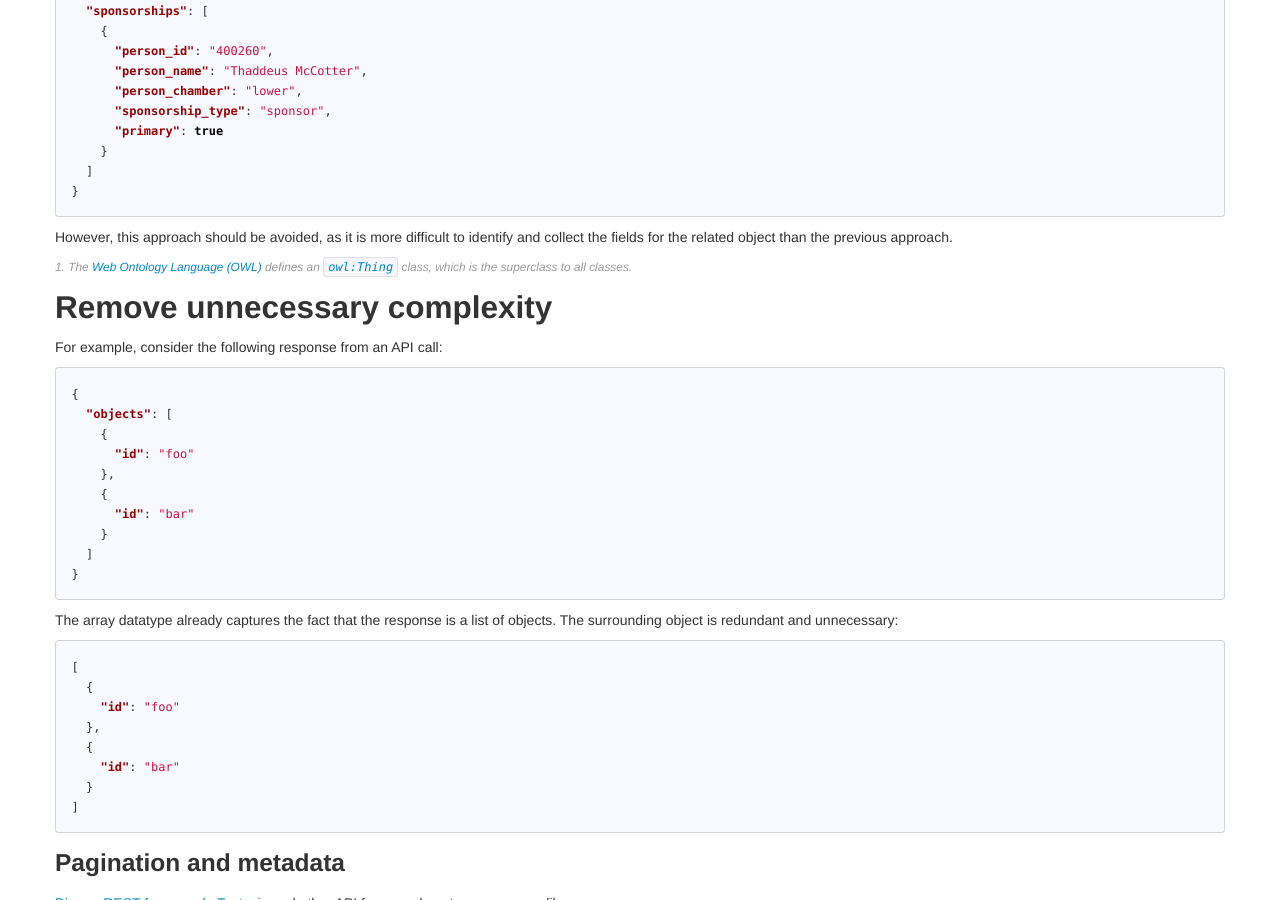
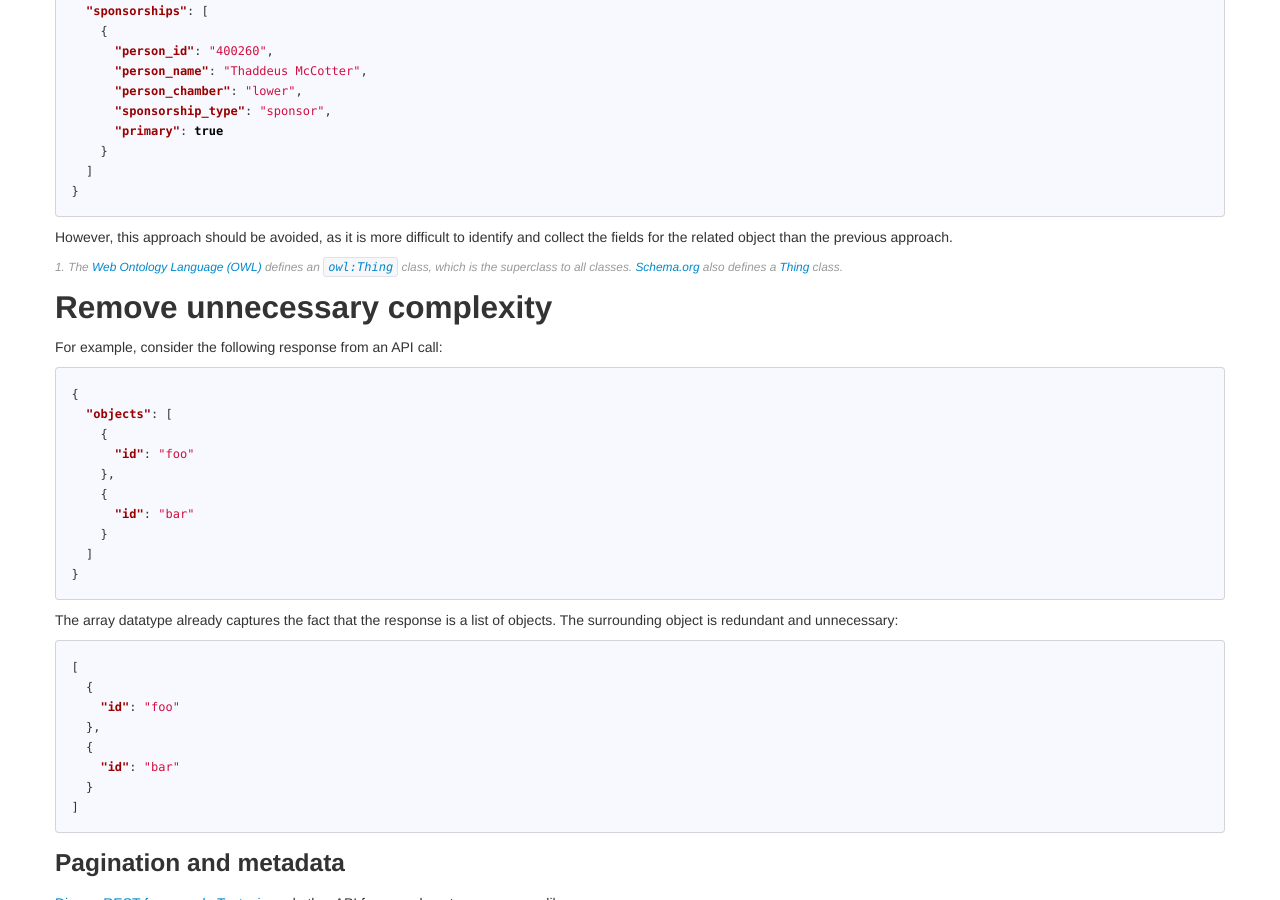
Before and after one commit to popolo-project/popolo-spec, a Jekyll site: the page built from appendices/json-patterns.md, in a window 1280 px wide and 900 px high, scrolled down 1774 px. Built offline with Jekyll 4.4.1, drawn with Linux system fonts in a browser that asks for light colours; nearby versions of some CDN libraries; Markdown is read by kramdown in place of the engine named in the settings.

Commit message:
add note

```diff
--- a/appendices/json-patterns.md
+++ b/appendices/json-patterns.md
@@ -107,7 +107,7 @@ A less object-oriented approach to isolating the data about the sponsorship from
 
 However, this approach should be avoided, as it is more difficult to identify and collect the fields for the related object than the previous approach.
 
-<p class="note" id="note1">1. The <a href="http://www.w3.org/TR/owl2-overview/">Web Ontology Language (OWL)</a> defines an <code><a href="http://www.w3.org/TR/owl2-syntax/#Classes">owl:Thing</a></code> class, which is the superclass to all classes.</p>
+<p class="note" id="note1">1. The <a href="http://www.w3.org/TR/owl2-overview/">Web Ontology Language (OWL)</a> defines an <code><a href="http://www.w3.org/TR/owl2-syntax/#Classes">owl:Thing</a></code> class, which is the superclass to all classes. <a href="http://schema.org/">Schema.org</a> also defines a <a href="http://schema.org/Thing">Thing</a> class.</p>
 
 <h2 id="complexity">Remove unnecessary complexity</h2>
 
```
